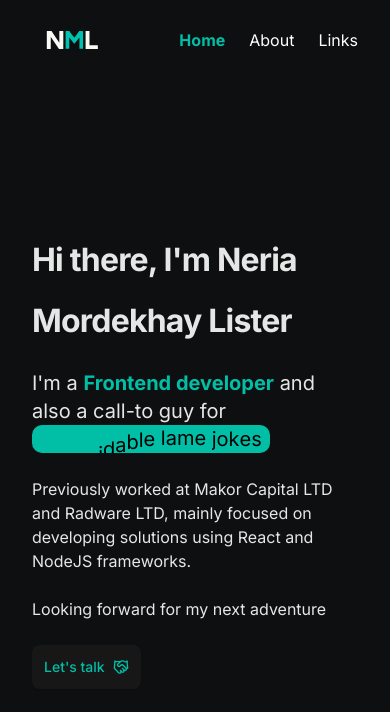
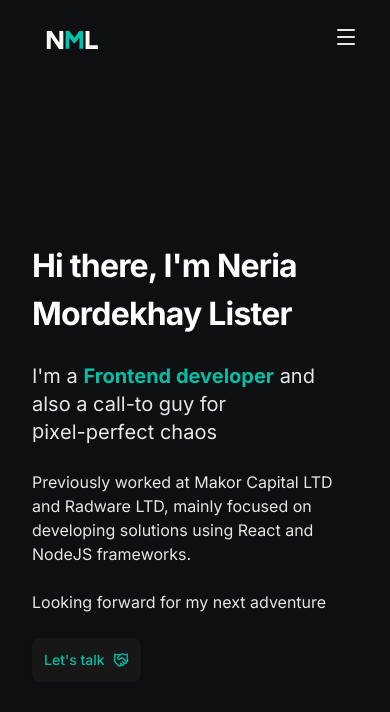
Before and after one commit to Neria28/portfolio, a Next.js app: page / in a window 390 px wide. Shown: the top 712 px of the page. Built offline with nearby package versions, Linux system fonts and the light colour scheme.

Commit message:
change TextType at home.tsx + change layout.tsx className + add mobile nav in header +

```diff
--- a/app/home.tsx
+++ b/app/home.tsx
@@ -2,7 +2,7 @@
 
 import { buttonVariants } from "@/components/ui/shadcn-io/button";
 import RotatingText from "@/components/ui/shadcn-io/rotating-text";
-import TypingText from "@/components/ui/shadcn-io/typing-text";
+import TextType from "@/components/ui/TextType";
 import { Handshake } from "lucide-react";
 import Link from "next/link";
 
@@ -11,14 +11,14 @@ const Home = () => {
     <div className="flex h-full flex-col justify-center gap-12">
       <div className="flex flex-col gap-6">
         <div>
-          <TypingText
+          <TextType
             text={["Hi there, I'm Neria Mordekhay Lister"]}
-            typingSpeed={130}
+            typingSpeed={75}
+            className="text-[clamp(2rem,5vw,3rem)] font-bold  max-w-6xl"
             pauseDuration={1500}
+            cursorClassName="h-12"
             showCursor={true}
-            className="text-[clamp(2rem,5vw,3rem)] font-bold  max-w-6xl"
-            cursorClassName="h-12"
-            variableSpeed={{ min: 50, max: 120 }}
+            cursorCharacter="|"
           />
         </div>
         <div>
@@ -37,14 +37,19 @@ const Home = () => {
                 </>
               }
               texts={[
-                "pixel-perfect imperfection",
-                "unavoidable lame jokes",
-                "microservice monoliths",
-                "undocumentable documentation",
-                "AI whispering",
-                "debuggable bugs crafting",
+                "CSS archaeology",
+                "pixel-perfect chaos",
+                "midnight UI polish",
+                "CTO side quests",
+                "DOM adventures",
+                "refactor loops",
+                "bug déjà vu",
+                "team caffeine rituals",
+                "existential PC talks",
+                "design-system therapy",
+                "git time travel",
               ]}
-              rotatingTextClassName="px-2 bg-(--primary-color) text-black overflow-hidden py-0.5 sm:py-1 md:py-2 inline rounded-lg"
+              rotatingTextClassName="md:px-2 md:bg-(--primary-color) md:text-black overflow-hidden py-0.5 sm:py-1 md:py-2 inline rounded-lg"
               staggerFrom="last"
               initial={{ y: "100%" }}
               animate={{ y: 0 }}
--- a/app/layout.tsx
+++ b/app/layout.tsx
@@ -27,7 +27,7 @@ export default function RootLayout({
             <div className="flex h-full flex-col items-center lg:pb-10">
               <Header className="sticky top-0 z-50 flex h-20 w-full max-w-screen-2xl items-center justify-between px-8 py-5" />
               <main className="w-full flex-1 overflow-y-auto">
-                <div className="mx-auto h-full max-w-screen-xl px-8 py-5">
+                <div className="mx-auto h-full max-w-7xl px-8 py-5">
                   {children}
                 </div>
               </main>
--- a/components/layout/header.tsx
+++ b/components/layout/header.tsx
@@ -3,15 +3,19 @@ import Link from "next/link";
 import Icon from "../icons/icon";
 import { usePathname } from "next/navigation";
 import { cn } from "@/lib/utils";
+import { useState } from "react";
+import { Menu } from "lucide-react";
 
-const links: { href: string; text: string }[] = [
-  { href: "/", text: "Home" },
-  { href: "/about", text: "About" },
-  { href: "/links", text: "Links" },
+const links: { href: string; label: string }[] = [
+  { href: "/", label: "Home" },
+  { href: "/about", label: "About" },
+  { href: "/links", label: "Links" },
 ];
 
 export const Header = ({ className }: { className?: string }) => {
   const pathname = usePathname();
+
+  const [isMobileMenuOpen, setIsMobileMenuOpen] = useState(false);
 
   return (
     <header className={className}>
@@ -20,7 +24,7 @@ export const Header = ({ className }: { className?: string }) => {
           <Icon.Logo />
         </Link>
       </div>
-      <nav>
+      <nav className="hidden md:block">
         <div className="flex gap-6">
           {links.map((link, index) => (
             <div key={index}>
@@ -31,12 +35,42 @@ export const Header = ({ className }: { className?: string }) => {
                   pathname === link.href && "font-bold text-(--primary-color)"
                 )}
               >
-                {link.text}
+                {link.label}
               </Link>
             </div>
           ))}
         </div>
       </nav>
+      <nav className="md:hidden">
+        <button
+          onClick={() => setIsMobileMenuOpen((prev) => !prev)}
+          className="font-medium rounded-lg text-sm text-center inline-flex items-center"
+        >
+          <Menu className="size-6" />
+        </button>
+        <div
+          className={`${
+            isMobileMenuOpen ? "block" : "hidden"
+          } w-full md:block md:w-auto`}
+        >
+          <ul className="flex flex-col gap-2 mt-2">
+            {links.map((link, index) => (
+              <li key={index}>
+                <Link
+                  href={link.href}
+                  className={cn(
+                    "text-white hover:text-(--primary-color) transition-colors",
+                    pathname === link.href && "font-bold text-(--primary-color)"
+                  )}
+                  onClick={() => setIsMobileMenuOpen(false)}
+                >
+                  {link.label}
+                </Link>
+              </li>
+            ))}
+          </ul>
+        </div>
+      </nav>
     </header>
   );
 };
--- a/components/ui/shadcn-io/typing-text/index.tsx
+++ b/components/ui/TextType.tsx
@@ -3,7 +3,7 @@
 import { ElementType, useEffect, useRef, useState, createElement, useMemo, useCallback } from 'react';
 import { gsap } from 'gsap';
 
-interface TypingTextProps {
+interface TextTypeProps {
   className?: string;
   showCursor?: boolean;
   hideCursorWhileTyping?: boolean;
@@ -24,7 +24,7 @@ interface TypingTextProps {
   reverseMode?: boolean;
 }
 
-const TypingText = ({
+const TextType = ({
   text,
   as: Component = 'div',
   typingSpeed = 50,
@@ -44,7 +44,7 @@ const TypingText = ({
   startOnVisible = false,
   reverseMode = false,
   ...props
-}: TypingTextProps & React.HTMLAttributes<HTMLElement>) => {
+}: TextTypeProps & React.HTMLAttributes<HTMLElement>) => {
   const [displayedText, setDisplayedText] = useState('');
   const [currentCharIndex, setCurrentCharIndex] = useState(0);
   const [isDeleting, setIsDeleting] = useState(false);
@@ -62,7 +62,7 @@ const TypingText = ({
   }, [variableSpeed, typingSpeed]);
 
   const getCurrentTextColor = () => {
-    if (textColors.length === 0) return 'currentColor';
+    if (textColors.length === 0) return '#ffffff';
     return textColors[currentTextIndex % textColors.length];
   };
 
@@ -163,8 +163,7 @@ const TypingText = ({
     isVisible,
     reverseMode,
     variableSpeed,
-    onSentenceComplete,
-    getRandomSpeed
+    onSentenceComplete
   ]);
 
   const shouldHideCursor =
@@ -183,16 +182,12 @@ const TypingText = ({
     showCursor && (
       <span
         ref={cursorRef}
-        className={`inline-block opacity-100 ${shouldHideCursor ? 'hidden' : ''} ${
-          cursorCharacter === '|'
-            ? `h-5 w-[1px] translate-y-1 bg-foreground ${cursorClassName}`
-            : `ml-1 ${cursorClassName}`
-        }`}
+        className={`ml-1 inline-block opacity-100 ${shouldHideCursor ? 'hidden' : ''} ${cursorClassName}`}
       >
-        {cursorCharacter === '|' ? '' : cursorCharacter}
+        {cursorCharacter}
       </span>
     )
   );
 };
 
-export default TypingText;
+export default TextType;
```
